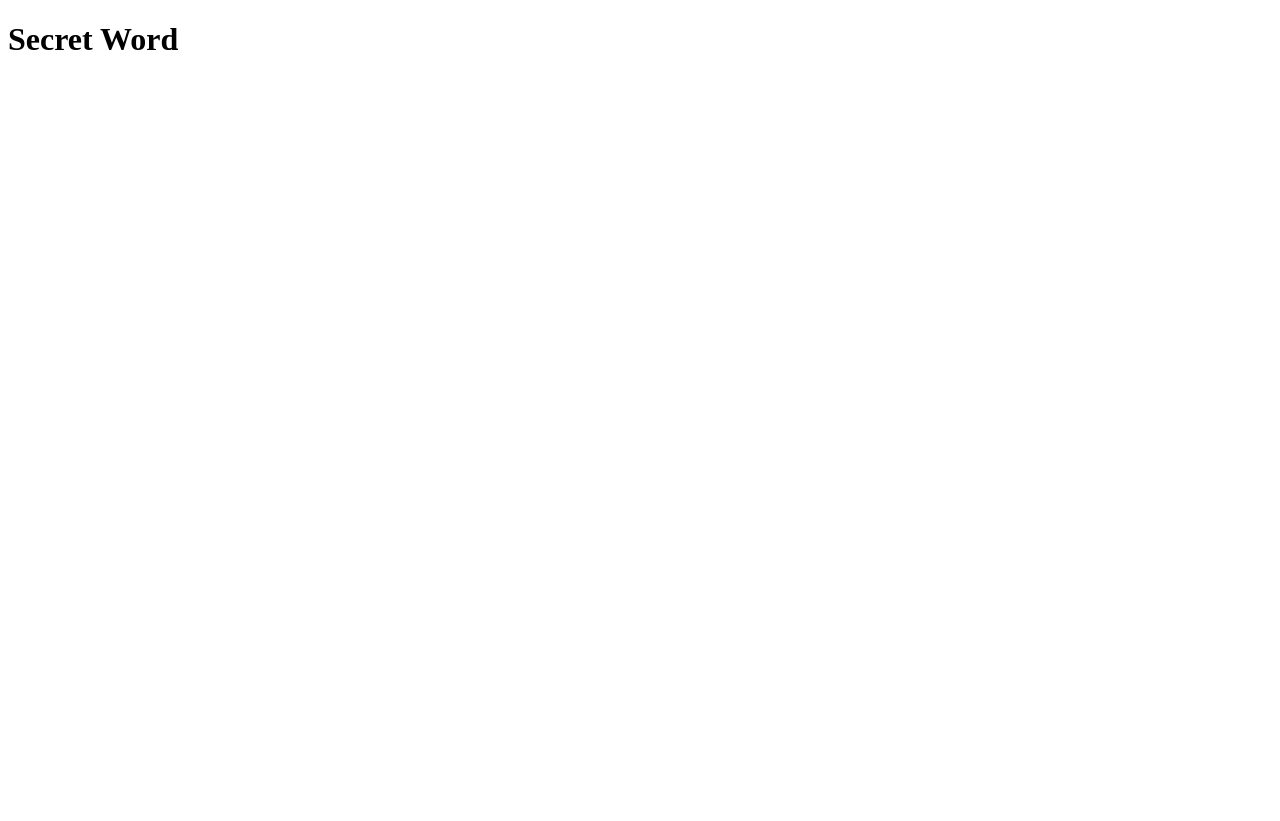
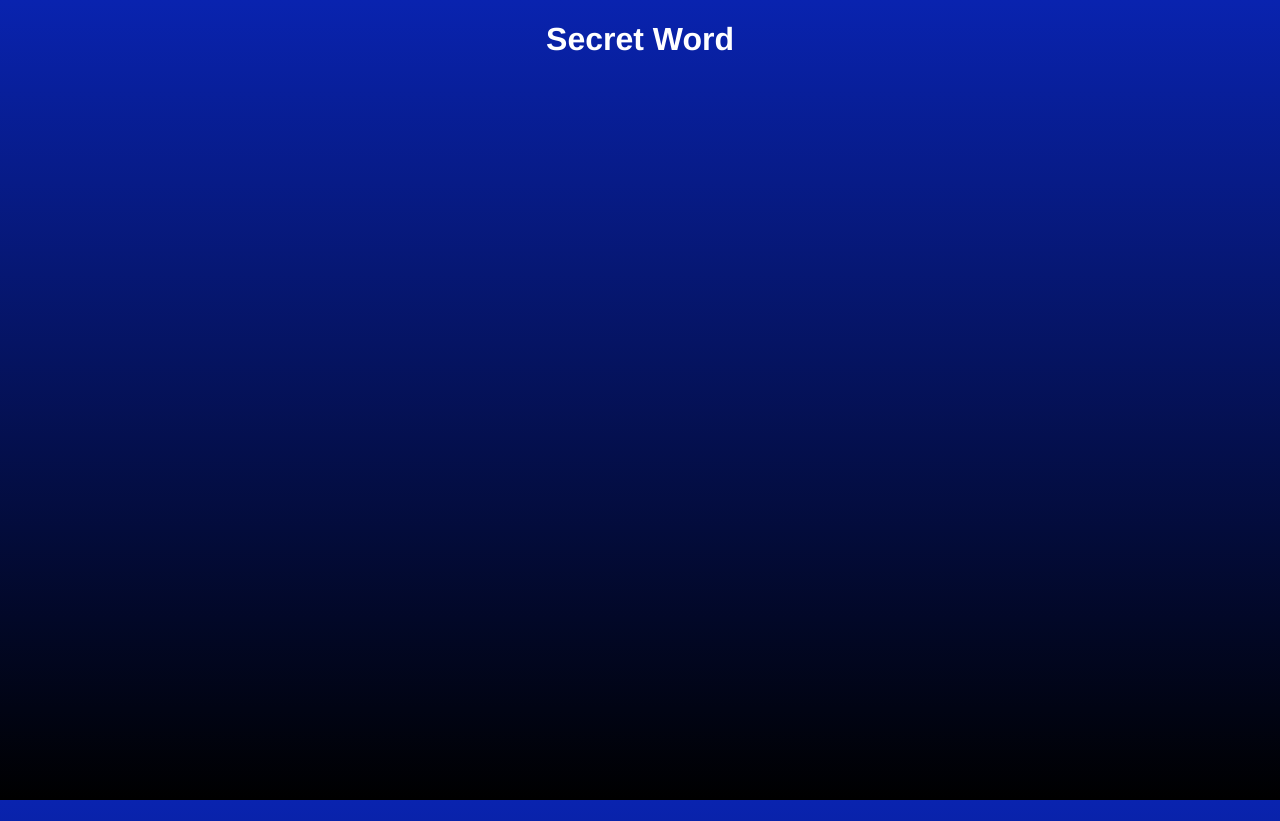
Before and after one commit to heliohdd/secret-word-project, a React (Vite) app: page / in a window 1280 px wide. Before the commit the page ends 800 px from the top, so only its background shows below. Built offline with nearby package versions, Linux system fonts and the light colour scheme.

Commit message:
Ajutes gerais

```diff
--- a/src/App.css
+++ b/src/App.css
@@ -0,0 +1,6 @@
+.App {
+    display: flex;
+    justify-content: center;
+    align-items: center;
+    text-align: center;
+}
--- a/src/App.jsx
+++ b/src/App.jsx
@@ -3,7 +3,7 @@ import './App.css'
 function App() {
 
   return (
-    <h1>Secret Word</h1>
+    <h1 className='App'>Secret Word</h1>
   )
 }
 
--- a/src/index.css
+++ b/src/index.css
@@ -0,0 +1,12 @@
+html,
+body {
+    height: 100%;
+}
+
+body {
+    font-family: Helvetica;
+    margin: 0;
+    padding: 0;
+    background: linear-gradient(180deg, rgba(9, 35, 175, 1) 0%, rgba(0, 0, 0, 1) 100%);
+    color: #fff;
+}
```
Also changed, not shown: 1 other file (tests, documents, lock files or other folders).
